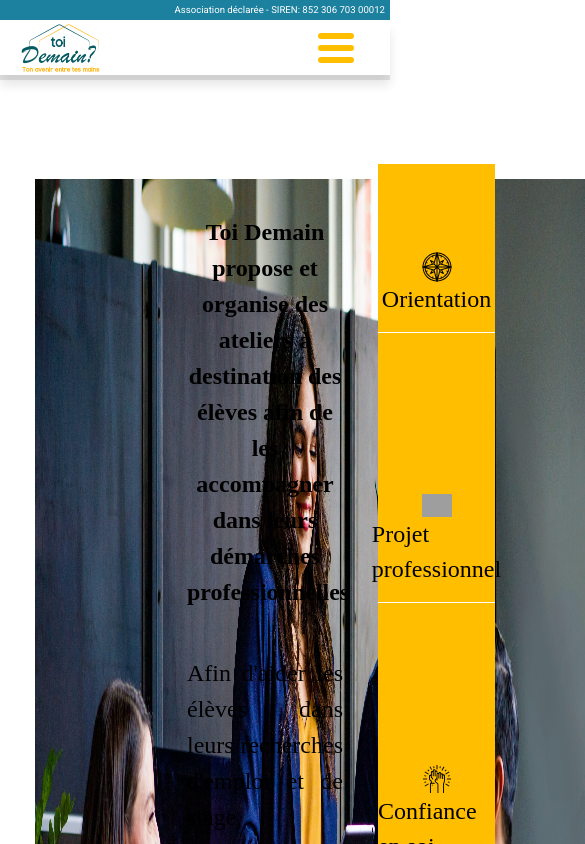
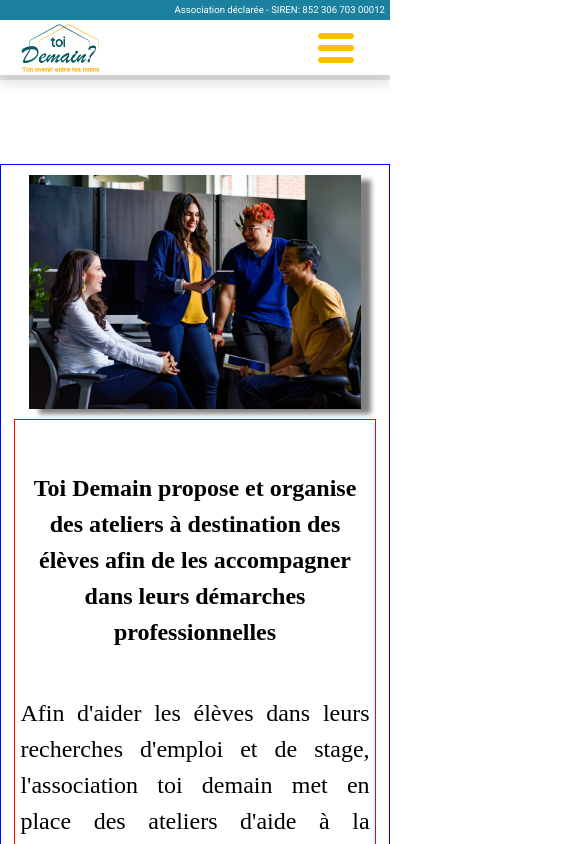
Before and after one commit to WildCodeSchool/lille-0920-js-p3-toidemain, a React (Create React App) app: page / in a window 390 px wide. Shown: the top 844 px of the page, 585 px wide, since content can reach past the window. Built offline with nearby package versions, Linux system fonts and the light colour scheme; grey boxes are pictures that could not be loaded.

Commit message:
add responsive mobile size

```diff
--- a/src/components/Atelier/index.jsx
+++ b/src/components/Atelier/index.jsx
@@ -15,7 +15,7 @@ export default function Atelier() {
   return (
     <Container>
       <ImageContainer>
-        <Image src={"/images/Atelier.jpg"} alt={"atelier"} width={"550px"} />
+        <Image src={"/images/Atelier.jpg"} alt={"atelier"} max-width={"3600px"} max-height={"2542px"} />
       </ImageContainer>
       <TextContainer>
         <MainTitle>
--- a/src/components/Atelier/style.jsx
+++ b/src/components/Atelier/style.jsx
@@ -1,22 +1,45 @@
 import styled from "styled-components";
+import { device } from "../../layout/Devices";
 
 export const Container = styled.div`
   display: flex;
   justify-content: space-around;
-  width: 100vw;
-  height: auto;
   margin-top: 10vh;
+  border: solid 1px blue;
+  @media ${device.mobile} {
+    flex-direction: column;
+    align-items: center;
+  }
+  @media ${device.tablet} {
+    flex-direction: column;
+    align-items: center;
+  }
 `;
 
 export const ImageContainer = styled.div`
-  width: 30%;
-  height: auto;
   display: flex;
   margin: 15px 0px 15px 35px;
+  @media ${device.mobile} {
+  justify-content: center;
+  margin: 10px 10px 10px 10px;
+  }
+  @media ${device.tablet} {
+  justify-content: center;
+  margin: 10px 10px 10px 10px;
+  }
 `;
 
 export const Image = styled.img`
+  width:25vw;
+  height: auto;
+
   box-shadow: 10px 5px 5px grey;
+  @media ${device.mobile} {
+    width:90%;
+  }
+  @media ${device.tablet} {
+    width:90%;
+  }
 `;
 
 export const TextContainer = styled.div`
@@ -24,31 +47,48 @@ export const TextContainer = styled.div`
   flex-direction: column;
   width: 40%;
   padding: 5px 35px 5px 35px;
+  border: solid 1px red;
+  @media ${device.mobile} {
+  width:90%;
+  justify-content: center;
+  padding: 5px 5px 5px 5px;
+  }
+  @media ${device.tablet} {
+    width:90%;
+  justify-content: center;
+  padding: 5px 5px 5px 5px;
+  }
 `;
 
 export const MainTitle = styled.h2`
+  text-align: center;
   font-size: 1.5em;
   font-weight: 800;
   margin-top: 45px;
   margin-bottom: 45px;
-  text-align: center;
   line-height: 1.5em;
 `;
 
 export const Paragraph = styled.p`
+  text-align: justify;
   font-size: 1.5em;
-  text-align: justify;
   line-height: 1.5em;
 `;
 
 export const PromisesContainer = styled.ul`
-  background: #ffbe00;
-  font-size: 1.5em;
-  width: 30%;
   display: flex;
   flex-direction: column;
   justify-content: space-around;
+  width: 30%;
+  background: #ffbe00;
+  font-size: 1.5em;
   line-height: 35px;
+  @media ${device.mobile} {
+    width: 90%;
+  }
+  @media ${device.tablet} {
+    width: 90%;
+  }
 `;
 
 export const Promise = styled.li`
```
